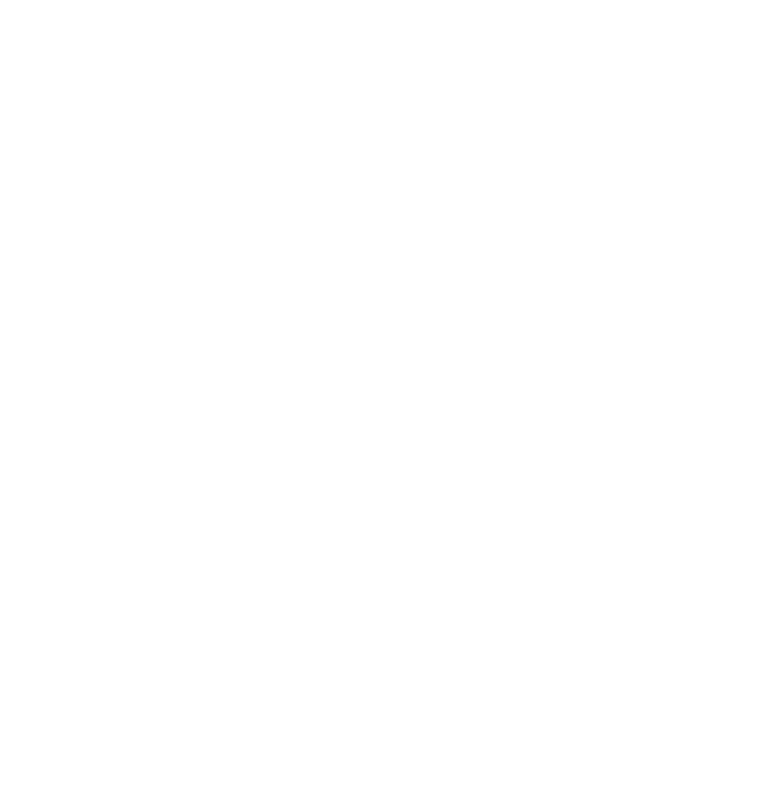
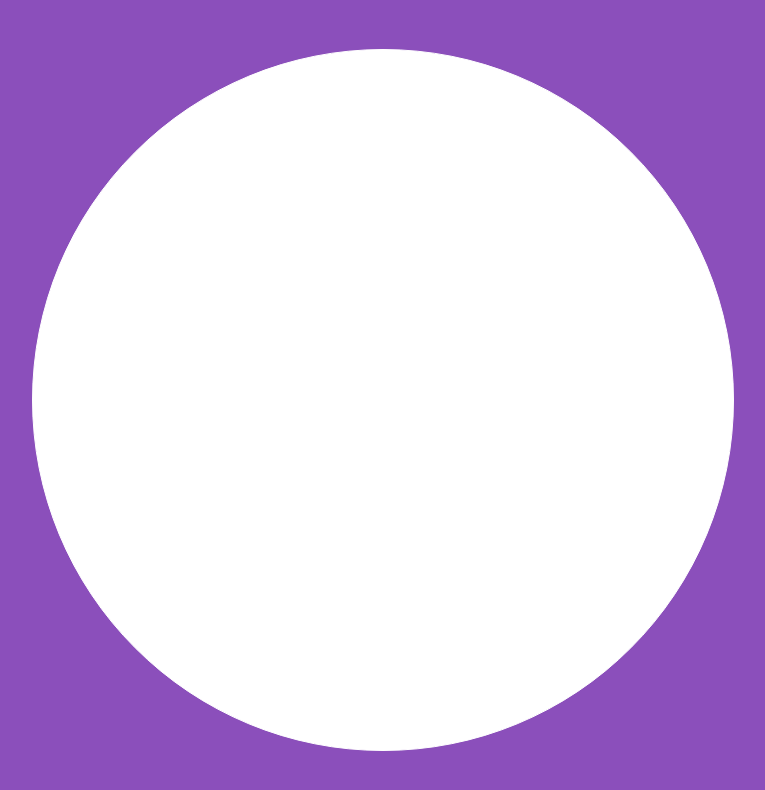
Before and after one commit to MarcosRigel/Genius, a plain HTML site: page index.html in a window 1280 px wide. Shown: the whole page, without its empty margins (257-1022 px from the left). Drawn offline with Linux system fonts and the light colour scheme.

Commit message:
primeira parte

```diff
--- a/index.html
+++ b/index.html
@@ -4,9 +4,18 @@
   <meta charset="UTF-8">
   <meta http-equiv="X-UA-Compatible" content="IE=edge">
   <meta name="viewport" content="width=device-width, initial-scale=1.0">
-  <title>Document</title>
+  <link rel="stylesheet" href="style.css">
+  <title>Genius</title>
 </head>
 <body>
-
+  <div class="main-game">
+    <div class="genius">
+      <div class="blue"></div>
+      <div class="yellow"></div>
+      <div class="red"></div>
+      <div class="green"></div>
+    </div>
+  </div>
+  <script type="Genius/javascript" src="script.js"></script>
 </body>
 </html>
--- a/style.css
+++ b/style.css
@@ -0,0 +1,24 @@
+body {
+  margin: 0;
+  background-color:rgb(139, 79, 187)
+}
+
+.main-game {
+  height: 100vh;
+  width: 100vw;
+  display: flex;
+  justify-content: center;
+  align-items: center;
+}
+
+.genius {
+  display: grid;
+  grid-template-areas: 'green red'
+  'yellow blue';
+  grid-gap: 10px;
+  border: 1px solid #ffffff;
+  background-color: #ffffff;
+  border-radius: 100%;
+  width: 700px;
+  height: 700px;
+}
```
